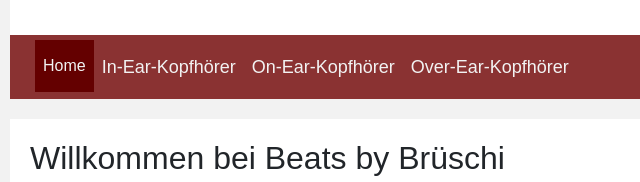
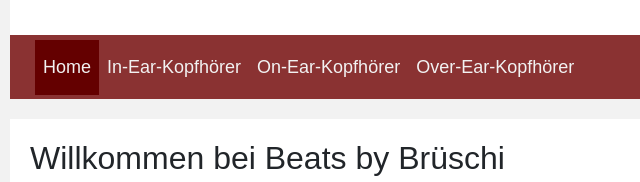
Before and after one commit to lucamosti/IUK_W_Hausarbeit, a plain HTML site: page index.html in a window 1280 px wide. Shown: the part 193-375 px from the top of the page, 0-640 px from the left. Drawn offline with nearby package versions, Linux system fonts and the light colour scheme.

Commit message:
Font-size in CSS changed

```diff
--- a/styles/style.css
+++ b/styles/style.css
@@ -51,8 +51,8 @@ body {
 /* Nur backgroundcolor, der rest wird von den items selbst erledigt */
 .nav-item-active > a {
 	/*margin-right: 10px;
-	margin-left: 10px;
-	font-size: large;*/
+	margin-left: 10px;*/
+	font-size: large;
 	background-color: rgb(100, 0, 0);
 }
 
```
